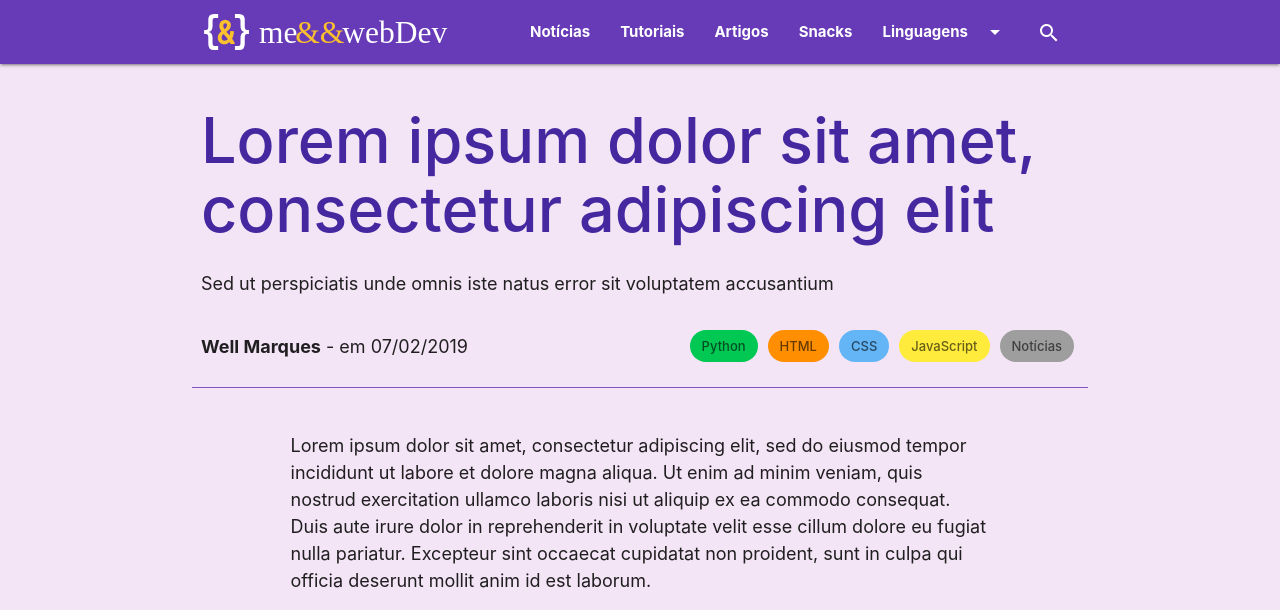
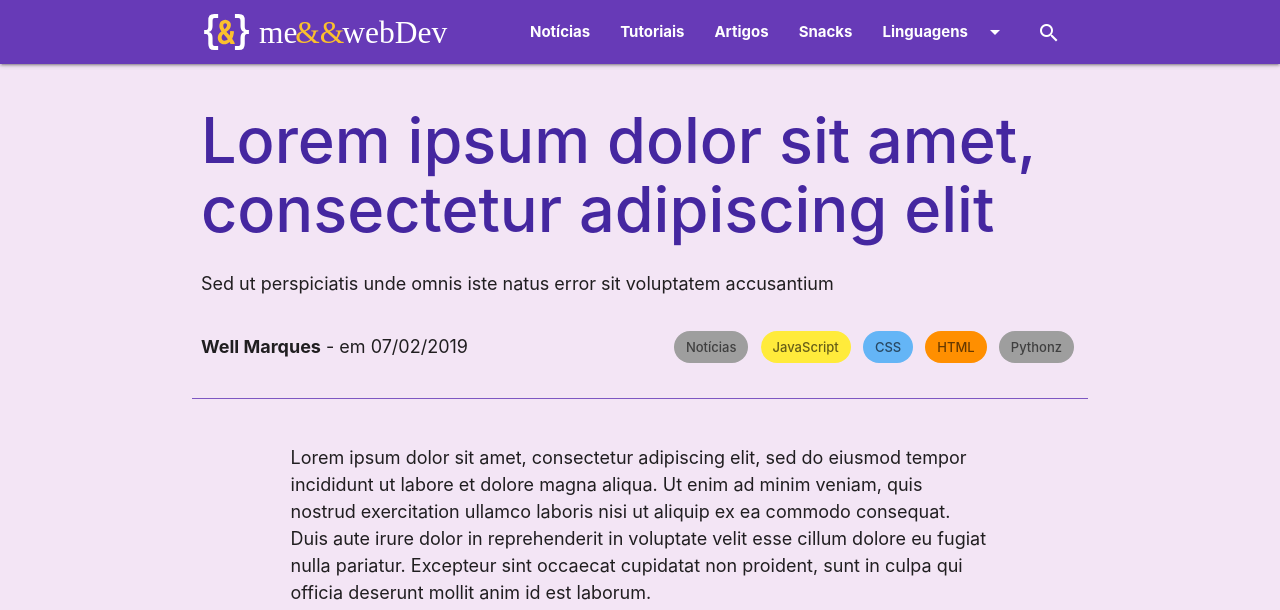
Before and after one commit to me-and-webDev/me-and-webDev.github.io, a Jekyll site: the page built from _posts/2019-02-07-lorem3.html, in a window 1280 px wide and 1400 px high. Shown: the top 610 px of the window. Built offline with Jekyll 4.4.1, drawn with Linux system fonts in a browser that asks for light colours; nearby versions of some CDN libraries; some web fonts are replaced; library files that are not in the unit come from our copies; grey boxes are pictures that could not be loaded.

Commit message:
Improvements on responsiveness

```diff
--- a/_includes/navbar.html
+++ b/_includes/navbar.html
@@ -8,7 +8,7 @@
           me <span class="yellow-text text-darken-2">&&</span> webDev
         </span>
       </a>
-      <a href="#" data-target="mobile-nav" class="sidenav-trigger">
+      <a href="#" data-target="mobile-side-nav" class="sidenav-trigger">
         <i class="material-icons">menu</i>
       </a>
       <ul id="nav-mobile" class="right hide-on-med-and-down">
@@ -33,7 +33,7 @@
           me <span class="yellow-text text-darken-2">&&</span> webDev
         </span>
       </a>
-      <a href="#" data-target="mobile-nav" class="sidenav-trigger">
+      <a href="#" data-target="mobile-side-nav" class="sidenav-trigger">
         <i class="material-icons">menu</i>
       </a>
       <ul id="nav-mobile" class="right hide-on-med-and-down">
@@ -49,7 +49,7 @@
 </div>
 
 <!-- Sidenav para mobile -->
-<ul id="mobile-nav" class="sidenav">
+<ul id="mobile-side-nav" class="sidenav">
   <li>
     <form>
       <div class="input-field">
--- a/_layouts/post.html
+++ b/_layouts/post.html
@@ -5,15 +5,23 @@
   <header>
     <h1 class="deep-purple-text text-darken-3">{{ page.title }}</h1>
     <p>{{ page.introPhrase }}</p>
-    <div>
-      <p><b>{{ page.author }}</b> - em {{ page.date | date: "%d/%m/%Y" }}</p>
-      {% for tag in page.tags %}
-        {% include tag.html %}
-      {% endfor %}
+    <div class="row valign-wrapper">
+      <p class="col s12 l4"><b>{{ page.author }}</b> - em {{ page.date | date: "%d/%m/%Y" }}</p>
+      <div class="col l8 right-align hide-on-med-and-down">
+        {% for tag in page.tags %}
+          {% include tag.html %}
+        {% endfor %}
+      </div>
     </div>
   </header>
   <article>
     {{ content }}
   </article>
+  <div class="mobile-tags hide-on-large-only">
+    <p>Tags:</p>
+    {% for tag in page.tags %}
+      {% include tag.html %}
+    {% endfor %}
+  </div>
   {% include fab-share.html %}
 </div>
--- a/_posts/2019-02-07-lorem3.html
+++ b/_posts/2019-02-07-lorem3.html
@@ -9,7 +9,7 @@
   - JavaScript
   - CSS
   - HTML
-  - Python
+  - Pythonz
 introPhrase: Sed ut perspiciatis unde omnis iste natus error sit voluptatem accusantium
 ---
 
--- a/assets/css/style.css
+++ b/assets/css/style.css
@@ -40,6 +40,12 @@
   }
 }
 
+@media only screen and (min-width: 992px) and (max-width: 1210px) {
+  .brand-logo .logo-text {
+    display: none;
+  }
+}
+
 .brand-logo .logo-text {
   position: relative;
   margin-left: 55px;
@@ -74,7 +80,7 @@
   color: #673ab7;
 }
 
-.sidenav li:hover, #mobile-nav li.active {
+.sidenav li:hover, .sidenav li.active {
   background-color: #ede7f6;
 }
 
@@ -86,6 +92,10 @@
   padding: 0 15%;
   margin: 0;
   box-sizing: border-box;
+}
+
+.sidenav .input-field i:first-child {
+  margin-top: 8px;
 }
 
 .sidenav i[onclick] {
@@ -167,34 +177,22 @@
 /* Fim dos ajustes do início da página */
 
 /* Ajustes para posts */
+.post {
+  margin-bottom: 36px;
+}
+
 .post header {
   border-bottom: solid 1px #7e57c2;
   margin-bottom: 5%;
   padding: 0 1%;
 }
 
-.post header > p {
-  width: 100%;
+.post h1 {
+  font-weight: 500;
 }
 
-.post header div {
-  margin-top: 1%;
-  margin-bottom: 1%;
-}
-
-.post header div p {
-  display: inline-block;
-  width: 40%;
-}
-
-.post header .chip {
-  float: right;
-  margin: 15px 5px;
-
-}
-
-.post h1 {
-  font-weight: 500;
+.post header .valign-wrapper .col {
+  padding: 0;
 }
 
 @media only screen and (max-width: 600px) {
@@ -241,6 +239,14 @@
     margin-left: -50vw;
     margin-right: -50vw;
   }
+}
+
+.mobile-tags {
+  border-top: solid 1px #7e57c2;
+}
+
+.mobile-tags .chip {
+  margin-top: 5px;
 }
 /* Fim dos ajustes para posts */
 
```
